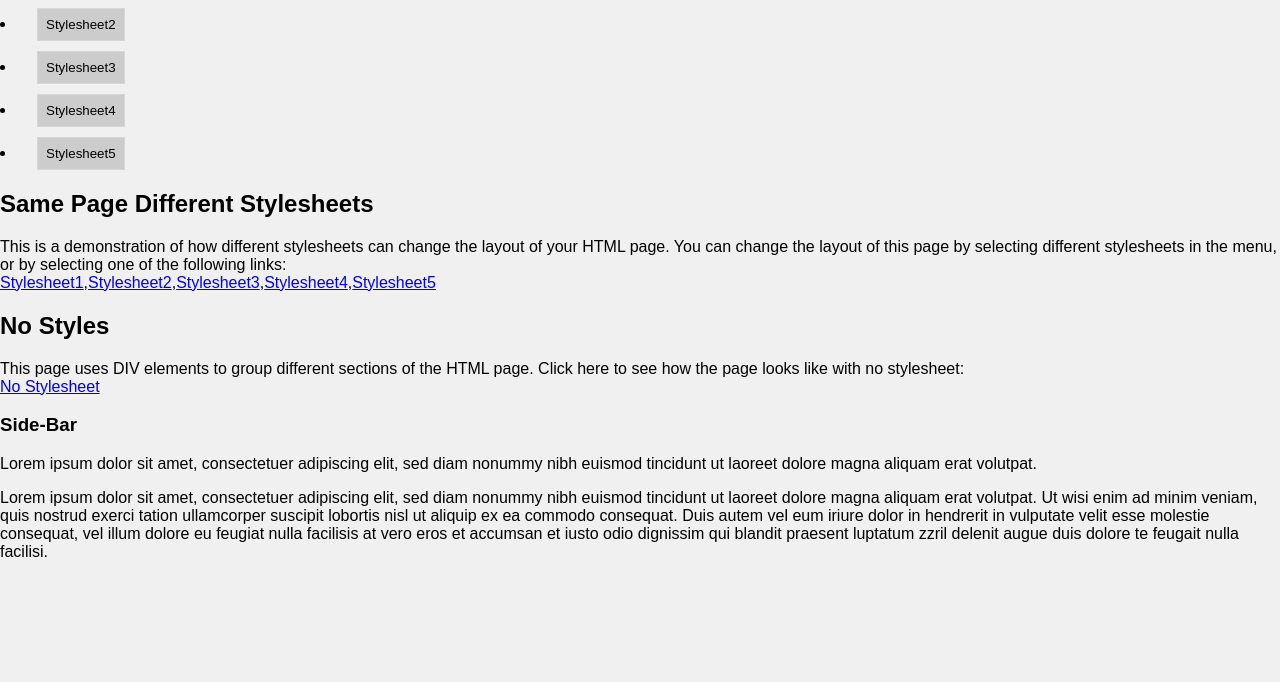
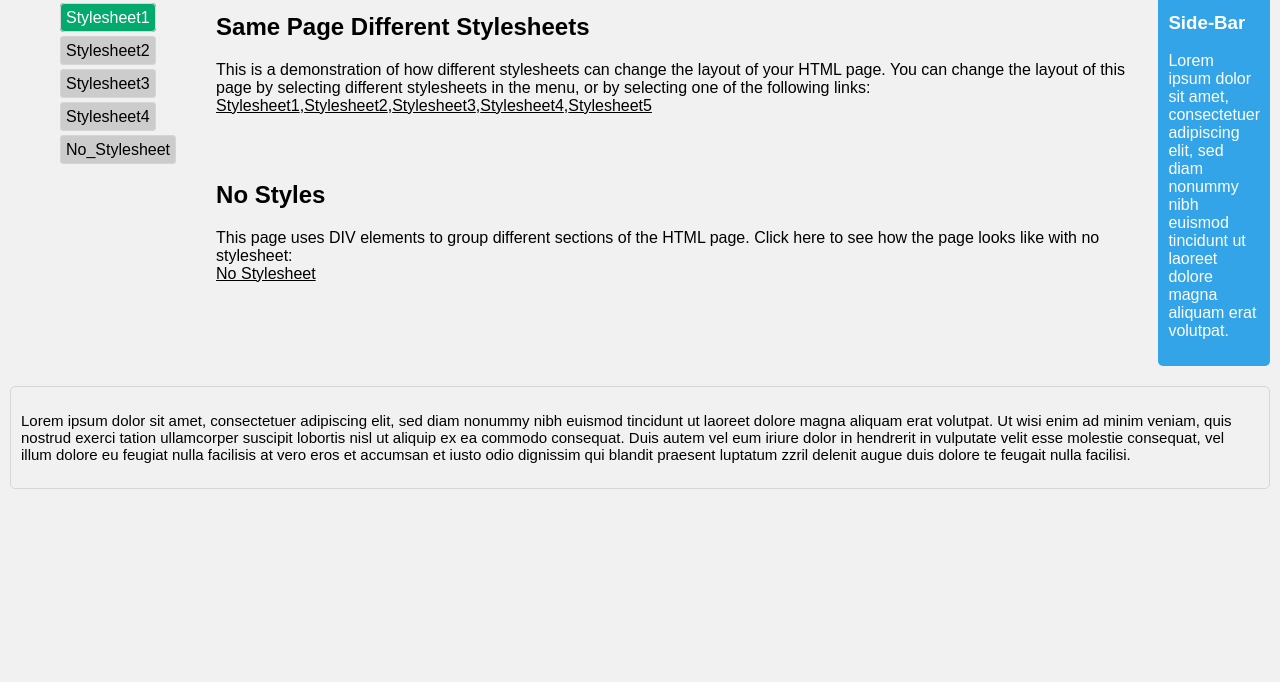
Before and after one commit to CallmeDrift/PracticaHTMLWeb, a plain HTML site: page archivo.html in a window 1280 px wide. Shown: the part 118-800 px from the top of the page. Drawn offline with Linux system fonts and the light colour scheme.

Commit message:
CSS1 y 2 listos

```diff
--- a/CSS/Stylesheet1.css
+++ b/CSS/Stylesheet1.css
@@ -1,4 +1,13 @@
+body {
+    background-color: #f1f1f1;
+    color: black;
+    margin: 0;
+    padding: 0;
+}
+
 header {
+    font-family: Arial, Helvetica, sans-serif;
+    width: 100%;
     background-color: #04aa6d;
     color: white;
     text-align: left;
@@ -16,25 +25,79 @@ header p {
     font-size: 14px;
 }
 
-body {
-    background-color: #f0f0f0;
+.layout {
+    display: flex;
+    flex-direction: row;
+
     font-family: Arial, sans-serif;
     margin: 0;
     padding: 0;
 }
 
-.lista button {
+.lista ul {
+    display: flex;
+    flex-direction: column;
+    gap: 15px;
+    list-style-type: none;
+}
+
+.lista a {
+    color: #000000;
+    text-decoration: none;
+    flex: 1;
     background-color: #cccccc;
     border: #d6d6d6 1px solid;
-    padding: 8px;
-    margin: 10px auto 0px 15px;
+    border-radius: 4px;
+    padding: 5px;
     cursor: pointer;
 }
 
-.lista button:hover{
+.lista a:hover{
     background-color: white;
 }
 
-.lista button ::selection{
+.lista .css1 {
     background-color: #04aa6d;
+    color: #ffffff;
 }
+
+.lista .active:hover {
+    background-color: #04aa6d;
+    color: #ffffff;
+}
+
+section {
+    flex: 1;
+    margin: 10px;
+    padding: 10px;
+    border-radius: 5px;
+}
+
+section a {
+    color: #000000;
+    text-decoration: underline;
+    cursor: pointer;
+}
+
+section a:hover {
+    text-decoration: none;
+}
+
+aside {
+    flex: 2;
+    margin: 10px;
+    padding: 10px;
+    border-radius: 5px;
+    background-color: #32a4e7;
+    color: white;
+}
+
+.abajo {
+    font-size: 15px;
+    font-family: Arial, Helvetica, sans-serif;
+    padding: 10px;
+    border-radius: 5px;
+    margin: 10px;
+    background-color: #f1f1f1;
+    border: #d6d6d6 1px solid;
+}
--- /dev/null
+++ b/CSS/Stylesheet2.css
@@ -0,0 +1,115 @@
+body {
+    background-color: #d14836;
+    color: white;
+}
+
+header {
+    font-family: Arial, Helvetica, sans-serif;
+    width: 100%;
+    text-align: left;
+    padding: 10px 0;
+}
+
+header h1 {
+    margin: 0;
+    margin-left: 20px;
+    font-size: 60px;
+
+}
+
+header p {
+    margin-left: 20px;
+    text-align: left;
+    font-size: 30px;
+}
+
+.layout {
+    display: flex;
+    flex-wrap: wrap;
+    font-family: Arial, sans-serif;
+    background-color: #ffffff;
+    color: rgb(0, 0, 0);
+}
+
+.content {
+    flex: 2 1 70%;
+    order: 1;
+}
+
+.content h1 {
+    color: #d14836;
+}
+
+.lista {
+    flex: 1 1 30%;
+    order: 2;
+    display: flex;
+    justify-content: flex-end;
+    align-items: flex-start;
+    padding-top: 20px;
+}
+
+.lista ul {
+    display: flex;
+    flex-direction: column;
+    gap: 15px;
+    list-style-type: none;
+    align-items: flex-end;
+    padding: 0;
+    margin: 0;
+
+}
+
+.lista a {
+    text-decoration: none;
+    background-color: #d14836;
+    color: #ffffff;
+    border: #d14836 1px solid;
+    border-radius: 15px;
+    padding: 5px 15px;
+    margin-top: 50px;
+    cursor: pointer;
+}
+
+.lista a:hover{
+    background-color: white;
+    color: #d14836;
+}
+
+.lista .css2 {
+    background-color: white;
+    color: #d14836;
+    font-weight: bold;
+}
+
+
+section {
+    padding: 10px;
+}
+
+section h2 {
+    color: #d85336;
+}
+
+section a {
+    color: #d14836;
+    text-decoration: none;
+    cursor: pointer;
+}
+
+section a:hover {
+    text-decoration: none;
+}
+
+aside {
+    flex: 1 1 100%;
+    order: 3;
+    padding: 5px;
+    background-color: #f6dad7;
+    color: #db5e36;
+}
+
+.abajo {
+    font-size: 15px;
+
+}
--- /dev/null
+++ b/JS/practica.js
@@ -0,0 +1,5 @@
+
+function cambiarCSS(archivo){
+    let link = document.getElementById("estilo");
+    link.setAttribute("href", archivo);
+};
--- a/archivo.html
+++ b/archivo.html
@@ -2,55 +2,64 @@
 <html lang="en">
 
 <head>
-    <link rel="stylesheet" href="./CSS/Stylesheet1.css">
+    <link id="estilo" rel="Stylesheet" href="./CSS/Stylesheet1.css">>
     <meta charset="UTF-8">
     <meta name="viewport" content="width=device-width, initial-scale=1.0">
     <title>Document</title>
+    <script src="./JS/practica.js" defer></script>
 </head>
+
+<body>
     <header>
         <h1>Welcome to My Homepage</h1>
         <p>Use the menu to select different Stylesheets</p>
     </header>
-
-<body>
+    <div class="layout">
         <section class="lista">
             <nav>
-            <li><button href="Stylesheet1.css">Stylesheet1</b></li>
-            <li><button href="#">Stylesheet2</button></li>
-            <li><button href="#">Stylesheet3</button></li>
-            <li><button href="#">Stylesheet4</button></li>
-            <li><button href="#">Stylesheet5</button></li>
+                <ul>
+                    <li><a class="css1" onclick="cambiarCSS('./CSS/Stylesheet1.css')">Stylesheet1</a></li>
+                    <li><a class="css2" onclick="cambiarCSS('./CSS/Stylesheet2.css')">Stylesheet2</a></li>
+                    <li><a class="css3" onclick="cambiarCSS('./CSS/Stylesheet3.css')">Stylesheet3</a></li>
+                    <li><a class="css4" onclick="cambiarCSS('./CSS/Stylesheet4.css')">Stylesheet4</a></li>
+                    <li><a class="no-css" onclick="cambiarCSS('./CSS/NoCss.css')">No_Stylesheet</a></li>
+                </ul>
             </nav>
         </section>
+
+        <div class="content">
             <section>
                 <h1>Same Page Different Stylesheets</h1>
                 <p>This is a demonstration of how different stylesheets
                     can change the layout of your HTML page. You can change the layout of
                     this page by selecting different stylesheets in the menu, or by selecting one of
                     the following links:<br>
-            <a href="Stylesheet1.css">Stylesheet1</a>,<a href="#">Stylesheet2</a>,<a href="#">Stylesheet3</a>,<a
-                href="#">Stylesheet4</a>,<a href="#">Stylesheet5</a>
+                    <a onclick="cambiarCSS('./CSS/Stylesheet1.css')">Stylesheet1</a>,<a href="#">Stylesheet2</a>,<a
+                        href="#">Stylesheet3</a>,<a href="#">Stylesheet4</a>,<a href="#">Stylesheet5</a>
                 </p>
             </section>
             <section>
                 <h2>No Styles</h2>
                 <p>This page uses DIV elements to group different sections of the HTML page.
                     Click here to see how the page looks like with no stylesheet: <br>
-            <a href="#">No Stylesheet</a>
+                    <a onclick="cambiarCSS('./CSS/NoCss.css')">No Stylesheet</a>
                 </p>
             </section>
+        </div>
         <aside>
             <h3>Side-Bar</h3>
             <p>Lorem ipsum dolor sit amet, consectetuer adipiscing elit, sed diam nonummy nibh
                 euismod tincidunt ut laoreet dolore magna aliquam erat volutpat.</p>
+        </aside>
+    </div>
+    <div class="abajo">
         <p>Lorem ipsum dolor sit amet, consectetuer adipiscing elit, sed diam nonummy nibh euismod tincidunt
             ut laoreet dolore magna aliquam erat volutpat. Ut wisi enim ad minim veniam, quis nostrud exerci
             tation ullamcorper suscipit lobortis nisl ut aliquip ex ea commodo consequat. Duis autem vel eum
             iriure dolor in hendrerit in vulputate velit esse molestie consequat, vel illum dolore eu feugiat
             nulla facilisis at vero eros et accumsan et iusto odio dignissim qui blandit praesent luptatum zzril
             delenit augue duis dolore te feugait nulla facilisi.</p>
-
-    </aside>
+    </div>
 </body>
 
 </html>
```
Also changed, not shown: CSS/NoCss.css (added). Lines whose indentation alone changed are shown as unchanged.
